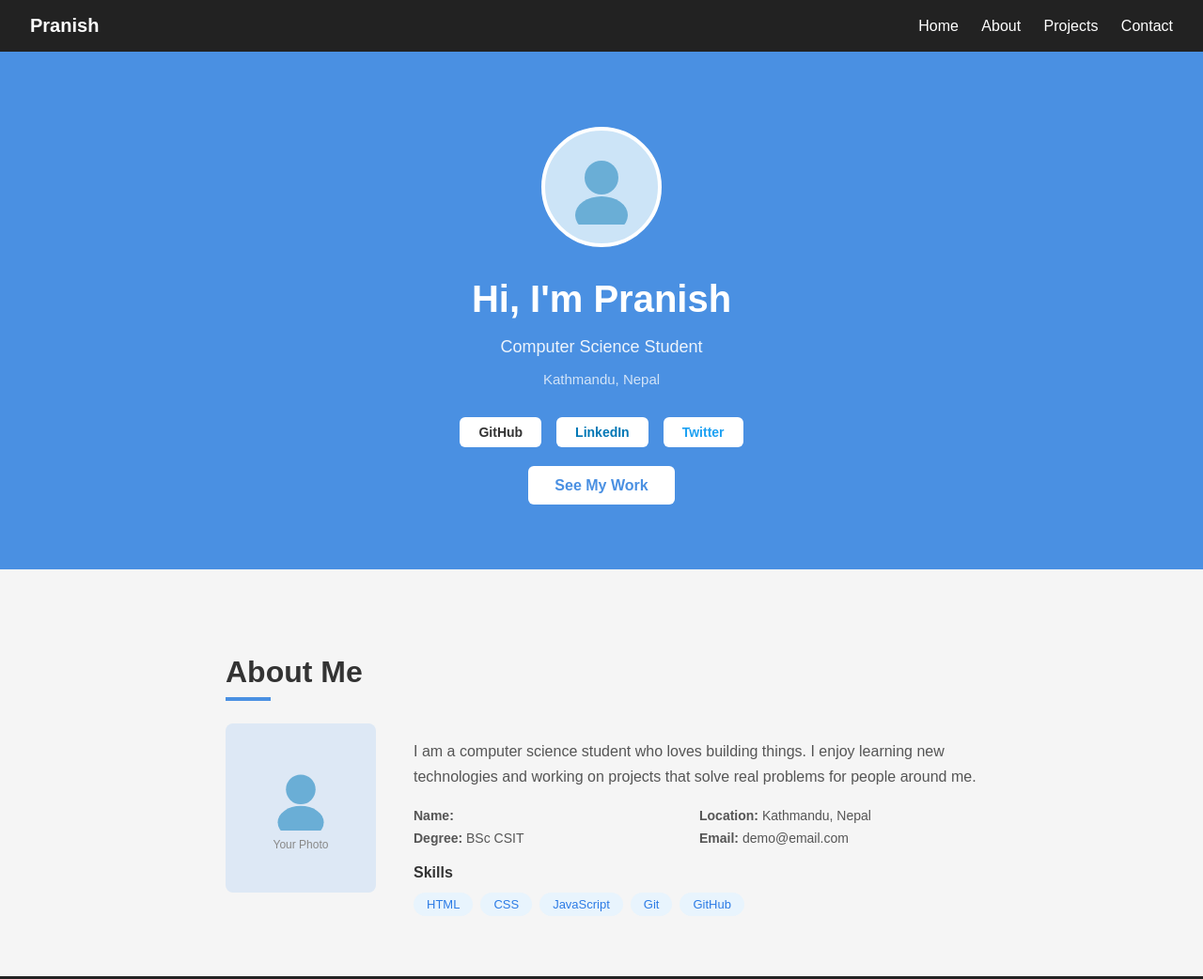
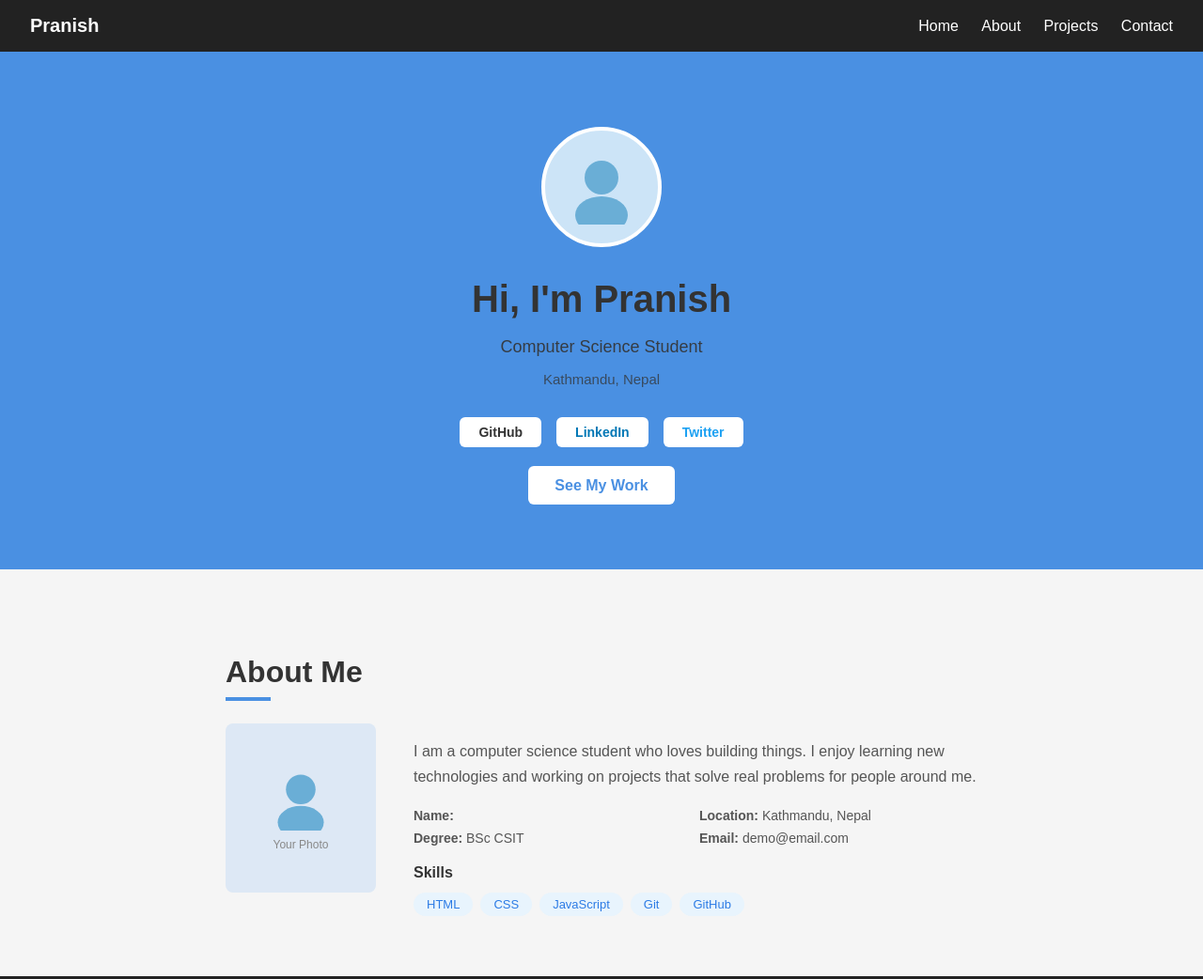
Before and after one commit to Pranish1016/Pranish_potfolio, a plain HTML site: page index.html in a window 1280 px wide. Shown: the top 1042 px of the page at 94% size. Drawn offline with Linux system fonts and the light colour scheme.

Commit message:
colour change

```diff
--- a/index.html
+++ b/index.html
@@ -21,7 +21,7 @@
 
 
   <!-- HERO -->
-  <section id="hero" style="background: #4a90e2; color: white; text-align: center; padding: 80px 32px;">
+  <section id="hero" style="background: #4a90e2; color: Navi blue; text-align: center; padding: 80px 32px;">
 
     <!-- Avatar -->
     <div style="width: 120px; height: 120px; border-radius: 50%; background: #cce4f7; border: 4px solid white; margin: 0 auto 24px; display: flex; align-items: center; justify-content: center; overflow: hidden;">
```
